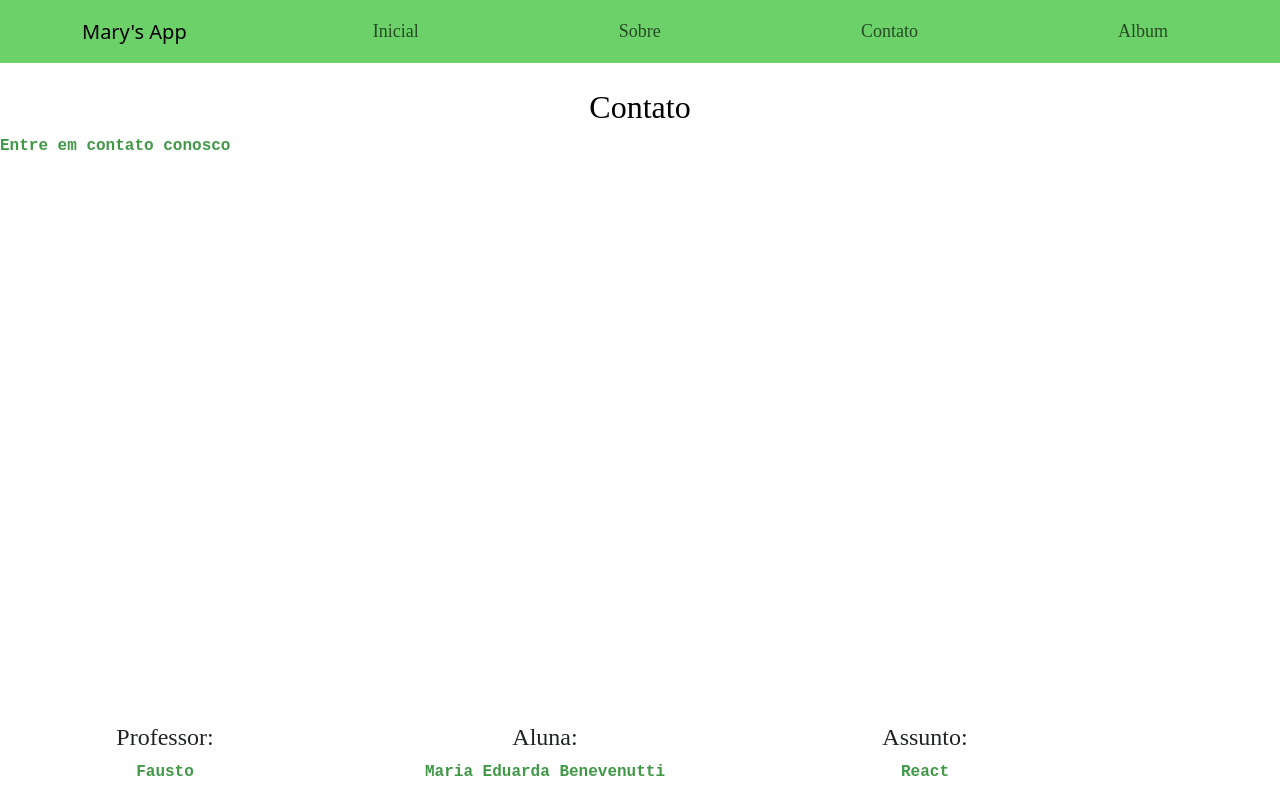
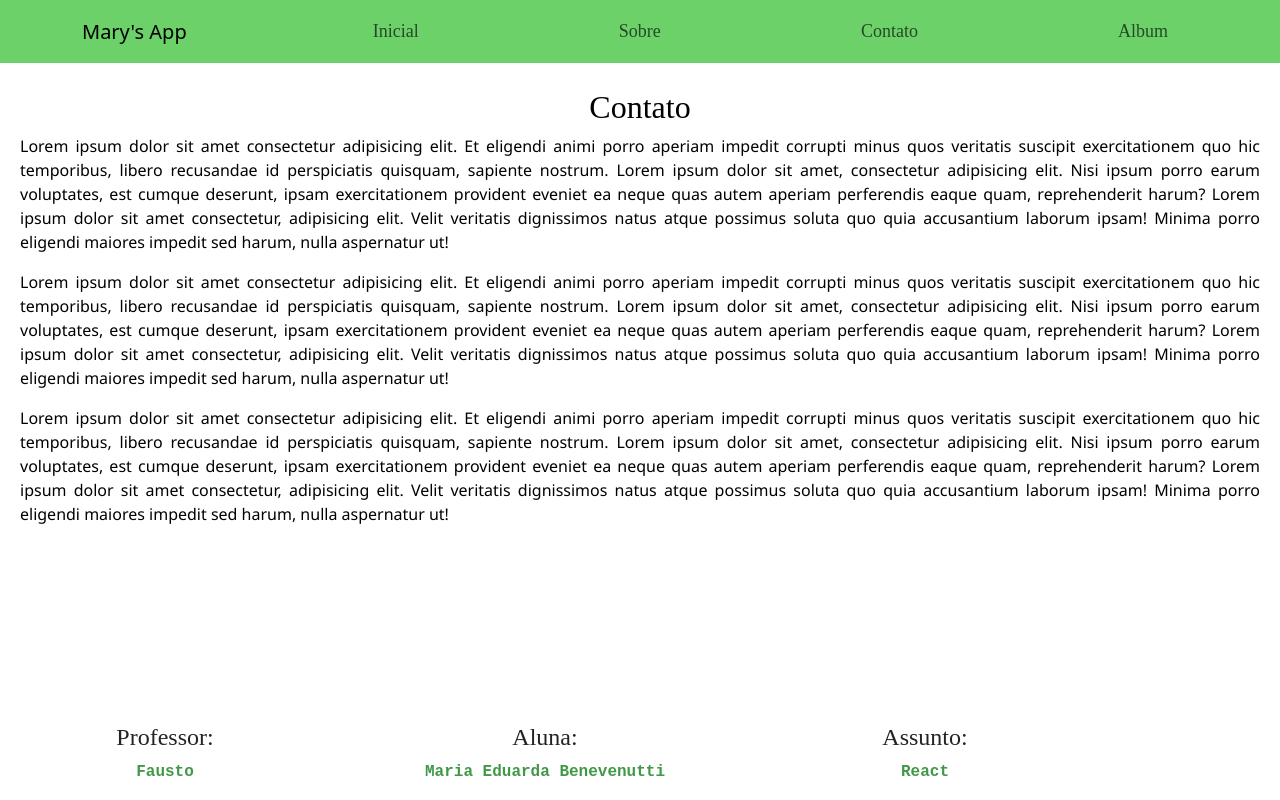
Before and after one commit to eduardabenevenutti77/frontend, a React (Create React App) app in the folder fausto/: page /contato in a window 1280 px wide. Built offline with nearby package versions, Linux system fonts and the light colour scheme.

Commit message:
atualizacao_versao_contato

```diff
--- a/fausto/src/pages/Contato.jsx
+++ b/fausto/src/pages/Contato.jsx
@@ -2,7 +2,9 @@ export default function Contato() {
     return (
       <div>
         <h1 className="title">Contato</h1>
-        <p>Entre em contato conosco</p>
+        <p className="conteudo">Lorem ipsum dolor sit amet consectetur adipisicing elit. Et eligendi animi porro aperiam impedit corrupti minus quos veritatis suscipit exercitationem quo hic temporibus, libero recusandae id perspiciatis quisquam, sapiente nostrum. Lorem ipsum dolor sit amet, consectetur adipisicing elit. Nisi ipsum porro earum voluptates, est cumque deserunt, ipsam exercitationem provident eveniet ea neque quas autem aperiam perferendis eaque quam, reprehenderit harum? Lorem ipsum dolor sit amet consectetur, adipisicing elit. Velit veritatis dignissimos natus atque possimus soluta quo quia accusantium laborum ipsam! Minima porro eligendi maiores impedit sed harum, nulla aspernatur ut!</p>
+        <p className="conteudo">Lorem ipsum dolor sit amet consectetur adipisicing elit. Et eligendi animi porro aperiam impedit corrupti minus quos veritatis suscipit exercitationem quo hic temporibus, libero recusandae id perspiciatis quisquam, sapiente nostrum. Lorem ipsum dolor sit amet, consectetur adipisicing elit. Nisi ipsum porro earum voluptates, est cumque deserunt, ipsam exercitationem provident eveniet ea neque quas autem aperiam perferendis eaque quam, reprehenderit harum? Lorem ipsum dolor sit amet consectetur, adipisicing elit. Velit veritatis dignissimos natus atque possimus soluta quo quia accusantium laborum ipsam! Minima porro eligendi maiores impedit sed harum, nulla aspernatur ut!</p>
+        <p className="conteudo">Lorem ipsum dolor sit amet consectetur adipisicing elit. Et eligendi animi porro aperiam impedit corrupti minus quos veritatis suscipit exercitationem quo hic temporibus, libero recusandae id perspiciatis quisquam, sapiente nostrum. Lorem ipsum dolor sit amet, consectetur adipisicing elit. Nisi ipsum porro earum voluptates, est cumque deserunt, ipsam exercitationem provident eveniet ea neque quas autem aperiam perferendis eaque quam, reprehenderit harum? Lorem ipsum dolor sit amet consectetur, adipisicing elit. Velit veritatis dignissimos natus atque possimus soluta quo quia accusantium laborum ipsam! Minima porro eligendi maiores impedit sed harum, nulla aspernatur ut!</p>
       </div>
     );
   }
--- a/fausto/src/scss/_contato.scss
+++ b/fausto/src/scss/_contato.scss
@@ -5,3 +5,12 @@
     font-size: 32px;
     color: black;
 }
+
+.conteudo {
+    color: black;
+    padding-left: 20px;
+    padding-right: 20px;
+    font-family:'Segoe UI', Tahoma, Geneva, Verdana, sans-serif;
+    font-weight: 400;
+    text-align: justify;
+}
```
